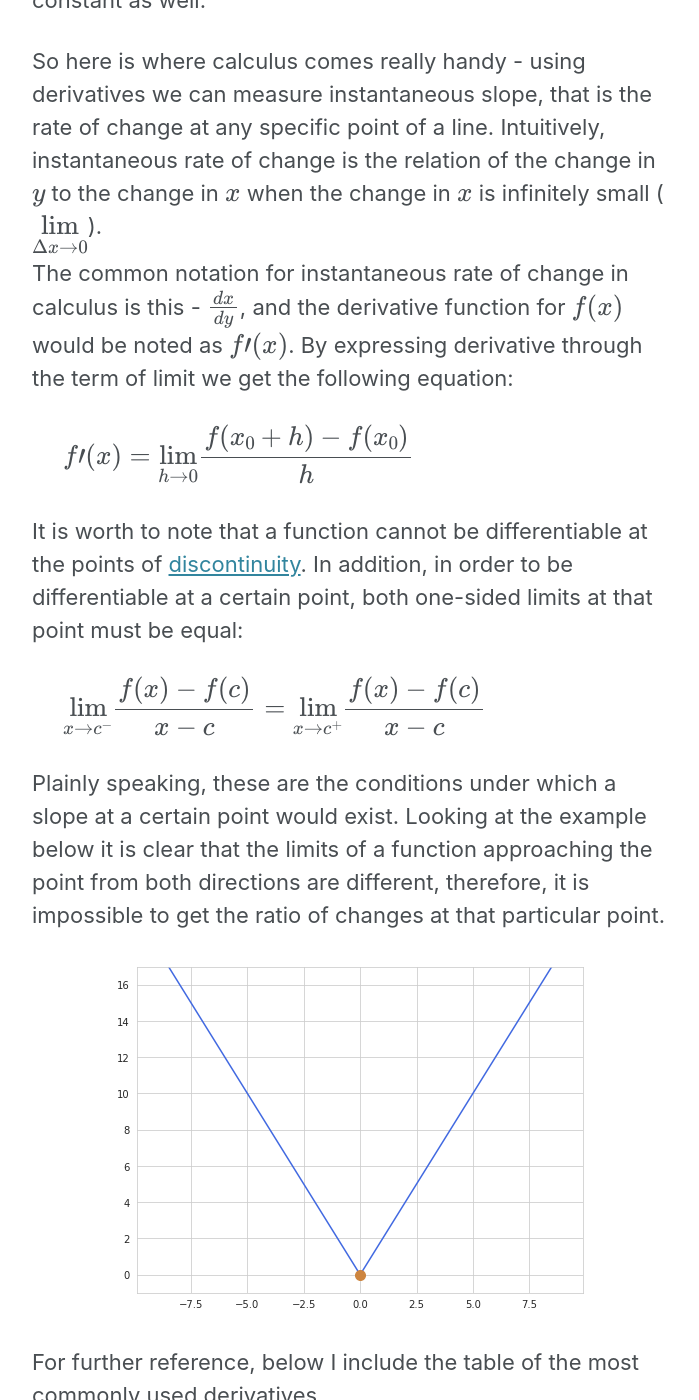
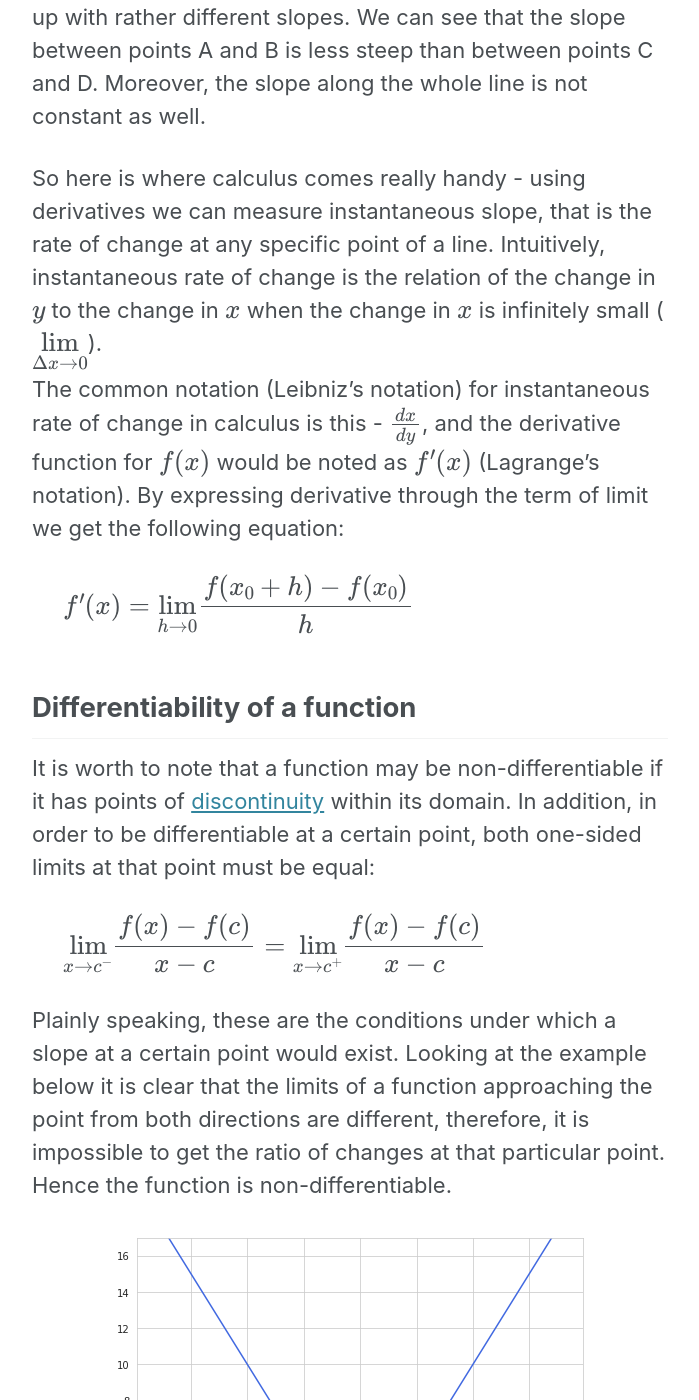
Before and after one commit to vzahorui/vzahorui.github.io, a Jekyll site: the page built from _posts/2019-09-14-derivatives.md, in a window 1280 px wide and 1400 px high, scrolled down 1042 px. Shown: the whole window, without its empty margins (290-989 px from the left). Built offline with Jekyll 4.4.1, drawn with Linux system fonts in a browser that asks for light colours; cached includes are drawn as plain includes; nearby versions of some CDN libraries; formulas are drawn with MathJax 3; some of the changed text lies outside the part shown.

Commit message:
edited derivatives section

```diff
--- a/_posts/2019-09-14-derivatives.md
+++ b/_posts/2019-09-14-derivatives.md
@@ -14,24 +16,27 @@
 We can look at the points A and B, calculate the ratio of changes, then do the same for the points C and D, and come up with rather different slopes. We can see that the slope between points A and B is less steep than between points C and D. Moreover, the slope along the whole line is not constant as well.
 
 So here is where calculus comes really handy - using derivatives we can measure instantaneous slope, that is the rate of change at any specific point of a line. Intuitively, instantaneous rate of change is the relation of the change in $y$ to the change in $x$ when the change in $x$ is infinitely small ($\displaystyle{\lim_{\Delta x \to 0}}$).<br>
-The common notation for instantaneous rate of change in calculus is this - $\frac{dx}{dy}$, and the derivative function for $f(x)$ would be noted as $f\prime (x)$. By expressing derivative through the term of limit we get the following equation:
+The common notation (Leibniz's notation) for instantaneous rate of change in calculus is this - $\frac{dx}{dy}$, and the derivative function for $f(x)$ would be noted as $f'(x)$ (Lagrange's notation). By expressing derivative through the term of limit we get the following equation:
 
 &nbsp;&nbsp;&nbsp;&nbsp;
-$f\prime (x) = \displaystyle{\lim_{h \to 0}}\frac{f(x_0 + h) - f(x_0)}{h}$
+$f'(x) = \displaystyle{\lim_{h \to 0}}\frac{f(x_0 + h) - f(x_0)}{h}$
 
-It is worth to note that a function cannot be differentiable at the points of [discontinuity]({{ site.baseurl }}{% link _posts/2019-09-10-limits-and-continuity.md %}). In addition, in order to be differentiable at a certain point, both one-sided limits at that point must be equal:
+## Differentiability of a function
+
+It is worth to note that a function may be non-differentiable if it has points of [discontinuity]({{ site.baseurl }}{% link _posts/2019-09-10-limits-and-continuity.md %}) within its domain. In addition, in order to be differentiable at a certain point, both one-sided limits at that point must be equal:
 
 &nbsp;&nbsp;&nbsp;&nbsp;
 $\displaystyle{\lim_{x \to c^{-}}}\frac{f(x)-f(c)}{x-c} = \displaystyle{\lim_{x \to c^{+}}}\frac{f(x)-f(c)}{x-c}$
 
-Plainly speaking, these are the conditions under which a slope at a certain point would exist. Looking at the example below it is clear that the limits of a function approaching the point from both directions are different, therefore, it is impossible to get the ratio of changes at that particular point.
+Plainly speaking, these are the conditions under which a slope at a certain point would exist. Looking at the example below it is clear that the limits of a function approaching the point from both directions are different, therefore, it is impossible to get the ratio of changes at that particular point. Hence the function is non-differentiable.
 
 ![](/assets/images/calculus/plot_no_slope.png){: .align-center}
 
+## Calculating derivatives
 
-For further reference, below I include the table of the most commonly used derivatives.
+For future reference, below I include the table of the most commonly used transformations when calculating derivatives.
 
-|$y = f(x)$|$\frac{dx}{dy} = f\prime (x)$|
+|$y = f(x)$|$\frac{dx}{dy} = f'(x)$|
 |:---:|:---:|
 |$k$, any constant|0|
 |$x$|1|
@@ -41,5 +46,14 @@
 |$e^{kx}$|$ke^{kx}$|
 |$\ln x$|$\frac{1}{x}$|
 |$\log_{a} x$|$\frac{1}{x\ln (a)}$|
-|$f(x)g(x)$|$f\prime (x)g(x) + g\prime (x)f(x)$|
-|$\frac{\mu(x)}{\upsilon(x)}$|$\frac{\mu\prime (x) \upsilon(x) - \upsilon\prime (x) \mu(x)}{[\upsilon(x)]^2}$|
+|$f(x)g(x)$|$f'(x)g(x) + g'(x)f(x)$|
+|$\frac{\mu(x)}{\upsilon(x)}$|$\frac{\mu'(x) \upsilon(x) - \upsilon'(x) \mu(x)}{[\upsilon(x)]^2}$|
+|$f(g(x))$|$f'(g(x)) g'(x)$|
+
+## Second derivative
+
+The second derivative of a function is simply the derivative of the function's derivative. If the first derivative is understood as the ratio of change, the second derivative is the ratio of change in ratio of change, in other words - acceleration.
+
+Let's consider, for example, the function $f(x)=x^3+2x^2$. Its first derivative is $f'(x)=3x^2+4x$. To find its second derivative, $f''$, we need to differentiate $f'$. When we do this, we find that $f''(x)=6x+4$.
+
+Leibniz's notation for second derivative is $\frac{d^2y}{dx^2}$. For example, the Leibniz notation for the second derivative of $x^3+2x^2$ is $\frac{d^2}{dx^2}(x^3+2x^2)$.
```
Also changed, not shown: other parts of _posts/2019-09-14-derivatives.md (+3 -1 lines).
